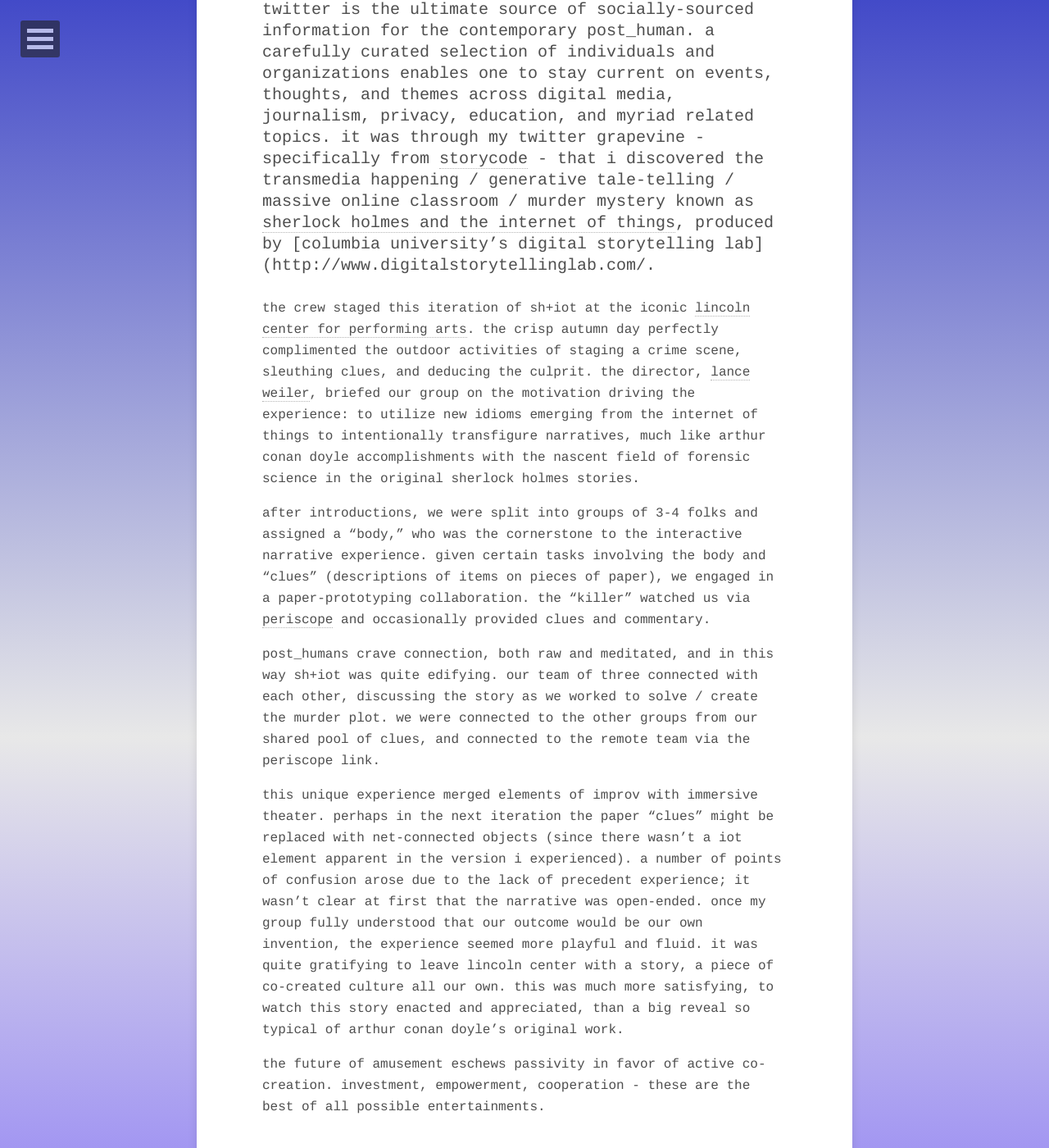
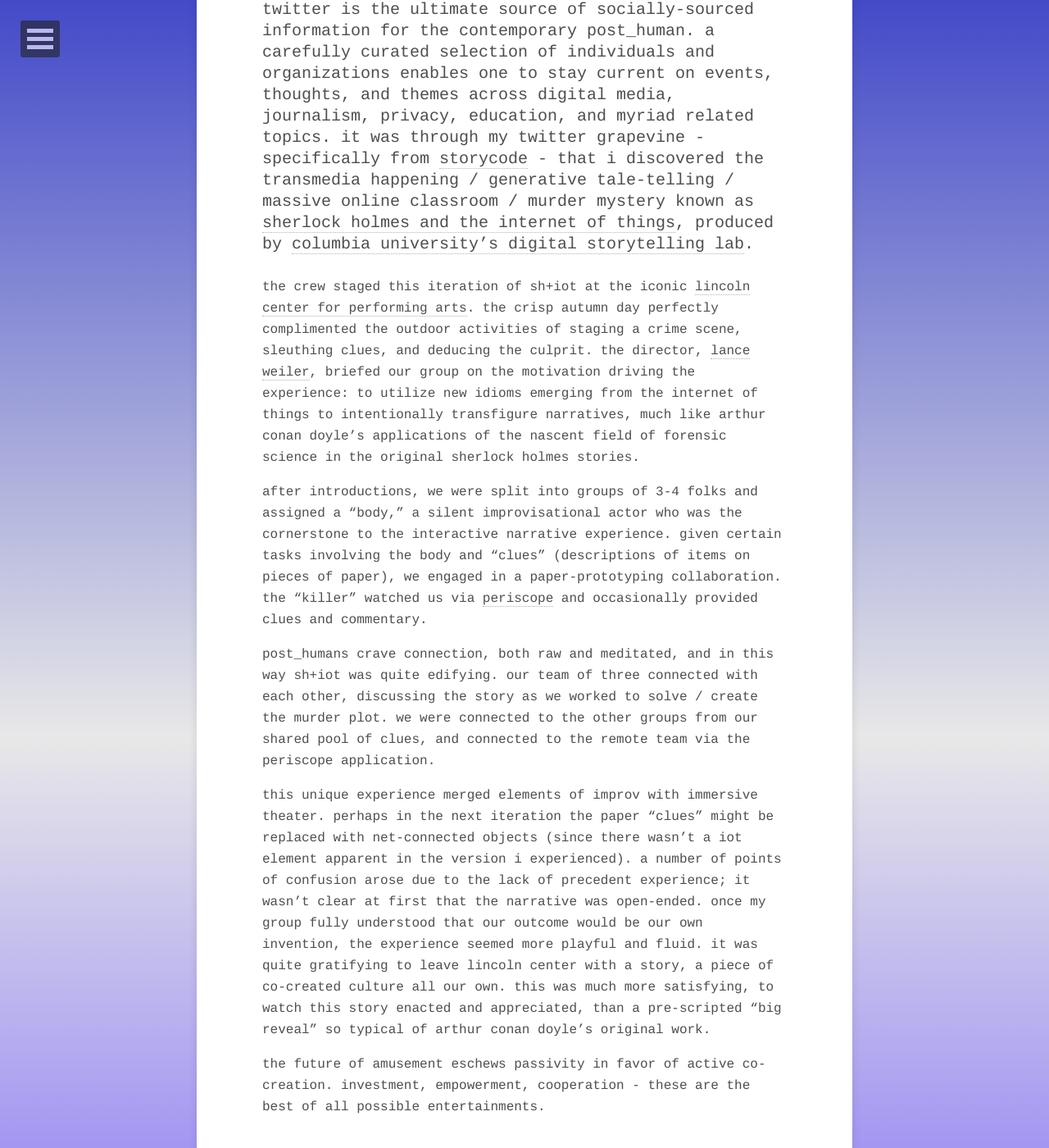
Before and after one commit to arebe/this.edgeofforever.net, a Jekyll site: the page built from _posts/2015-09-28-sherlockiot.md, in a window 1280 px wide and 1400 px high, scrolled down 310 px. Shown: the whole window at 82% size. Built offline with Jekyll 4.4.1, drawn with Linux system fonts in a browser that asks for light colours; nearby versions of some CDN libraries; some web fonts are replaced.

Commit message:
shiot edits

```diff
--- a/_posts/2015-09-28-sherlockiot.md
+++ b/_posts/2015-09-28-sherlockiot.md
@@ -6,14 +6,14 @@
 comments: false
 ---
 
-twitter is the ultimate source of socially-sourced information for the contemporary post_human. a carefully curated selection of individuals and organizations enables one to stay current on events, thoughts, and themes across digital media, journalism, privacy, education, and myriad related topics. it was through my twitter grapevine - specifically from [storycode](https://twitter.com/storycodeorg) - that i discovered the transmedia happening / generative tale-telling / massive online classroom / murder mystery known as [sherlock holmes and the internet of things](http://sherlockholmes.io/), produced by [columbia university's digital storytelling lab](http://www.digitalstorytellinglab.com/.
+twitter is the ultimate source of socially-sourced information for the contemporary post_human. a carefully curated selection of individuals and organizations enables one to stay current on events, thoughts, and themes across digital media, journalism, privacy, education, and myriad related topics. it was through my twitter grapevine - specifically from [storycode](https://twitter.com/storycodeorg) - that i discovered the transmedia happening / generative tale-telling / massive online classroom / murder mystery known as [sherlock holmes and the internet of things](http://sherlockholmes.io/), produced by [columbia university's digital storytelling lab](http://www.digitalstorytellinglab.com/).
 
-the crew staged this iteration of sh+iot at the iconic [lincoln center for performing arts](http://www.lincolncenter.org/). the crisp autumn day perfectly complimented the outdoor activities of staging a crime scene, sleuthing clues, and deducing the culprit. the director, [lance weiler](http://www.digitalstorytellinglab.com/staff/lance-weiler/), briefed our group on the motivation driving the experience: to utilize new idioms emerging from the internet of things to intentionally transfigure narratives, much like arthur conan doyle accomplishments with the nascent field of forensic science in the original sherlock holmes stories.
+the crew staged this iteration of sh+iot at the iconic [lincoln center for performing arts](http://www.lincolncenter.org/). the crisp autumn day perfectly complimented the outdoor activities of staging a crime scene, sleuthing clues, and deducing the culprit. the director, [lance weiler](http://www.digitalstorytellinglab.com/staff/lance-weiler/), briefed our group on the motivation driving the experience: to utilize new idioms emerging from the internet of things to intentionally transfigure narratives, much like arthur conan doyle's applications of the nascent field of forensic science in the original sherlock holmes stories.
 
-after introductions, we were split into groups of 3-4 folks and assigned a "body," who was the cornerstone to the interactive narrative experience. given certain tasks involving the body and "clues" (descriptions of items on pieces of paper), we engaged in a paper-prototyping collaboration. the "killer" watched us via [periscope](https://www.periscope.tv/) and occasionally provided clues and commentary.
+after introductions, we were split into groups of 3-4 folks and assigned a "body," a silent improvisational actor who was the cornerstone to the interactive narrative experience. given certain tasks involving the body and "clues" (descriptions of items on pieces of paper), we engaged in a paper-prototyping collaboration. the "killer" watched us via [periscope](https://www.periscope.tv/) and occasionally provided clues and commentary.
 
-post_humans crave connection, both raw and meditated, and in this way sh+iot was quite edifying. our team of three connected with each other, discussing the story as we worked to solve / create the murder plot. we were connected to the other groups from our shared pool of clues, and connected to the remote team via the periscope link.
+post_humans crave connection, both raw and meditated, and in this way sh+iot was quite edifying. our team of three connected with each other, discussing the story as we worked to solve / create the murder plot. we were connected to the other groups from our shared pool of clues, and connected to the remote team via the periscope application.
 
-this unique experience merged elements of improv with immersive theater. perhaps in the next iteration the paper "clues" might be replaced with net-connected objects (since there wasn't a iot element apparent in the version i experienced). a number of points of confusion arose due to the lack of precedent experience; it wasn't clear at first that the narrative was open-ended. once my group fully understood that our outcome would be our own invention, the experience seemed more playful and fluid. it was quite gratifying to leave lincoln center with a story, a piece of co-created culture all our own. this was much more satisfying, to watch this story enacted and appreciated, than a big reveal so typical of arthur conan doyle's original work.
+this unique experience merged elements of improv with immersive theater. perhaps in the next iteration the paper "clues" might be replaced with net-connected objects (since there wasn't a iot element apparent in the version i experienced). a number of points of confusion arose due to the lack of precedent experience; it wasn't clear at first that the narrative was open-ended. once my group fully understood that our outcome would be our own invention, the experience seemed more playful and fluid. it was quite gratifying to leave lincoln center with a story, a piece of co-created culture all our own. this was much more satisfying, to watch this story enacted and appreciated, than a pre-scripted "big reveal" so typical of arthur conan doyle's original work.
 
 the future of amusement eschews passivity in favor of active co-creation. investment, empowerment, cooperation - these are the best of all possible entertainments.
```
